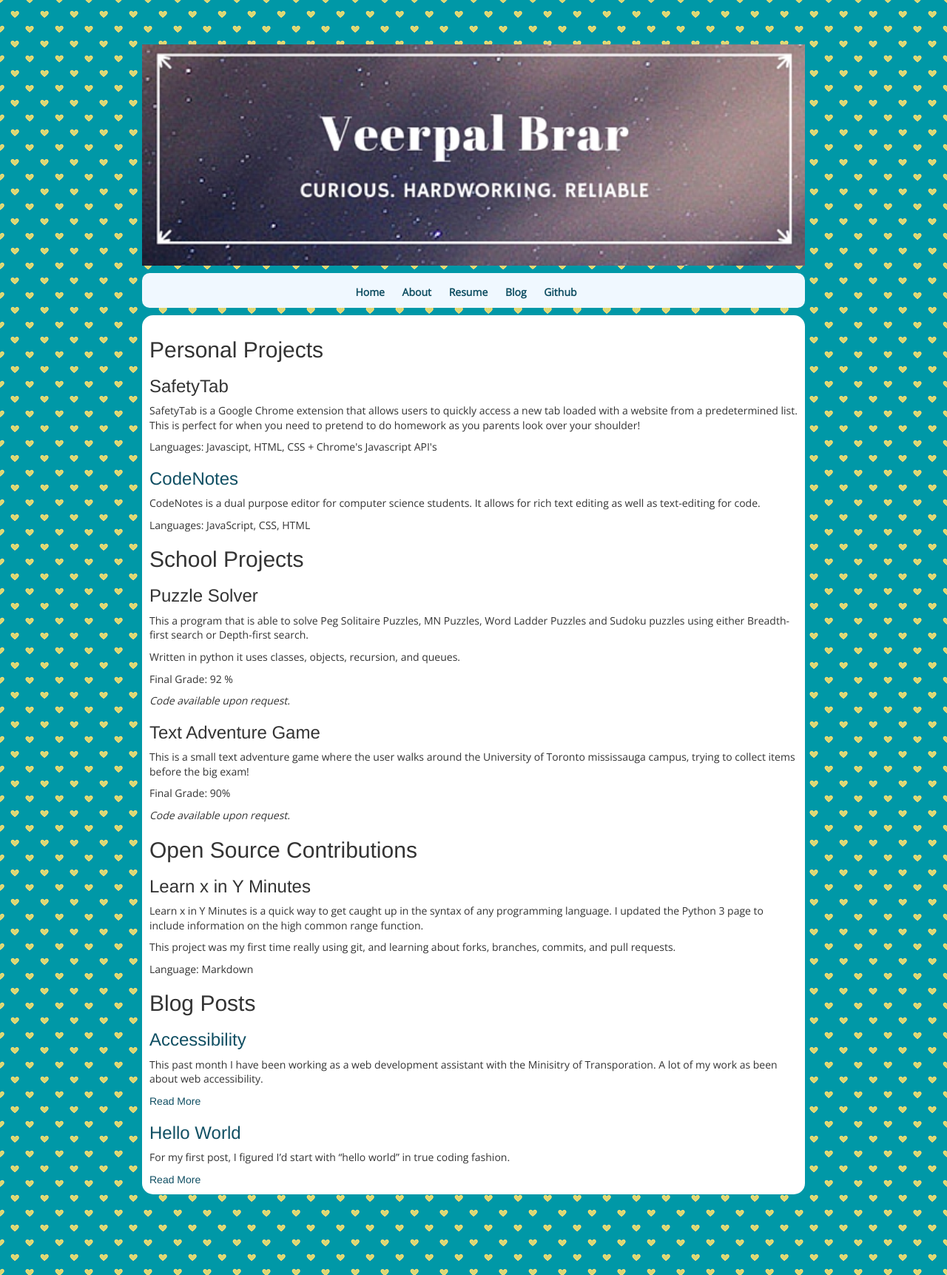
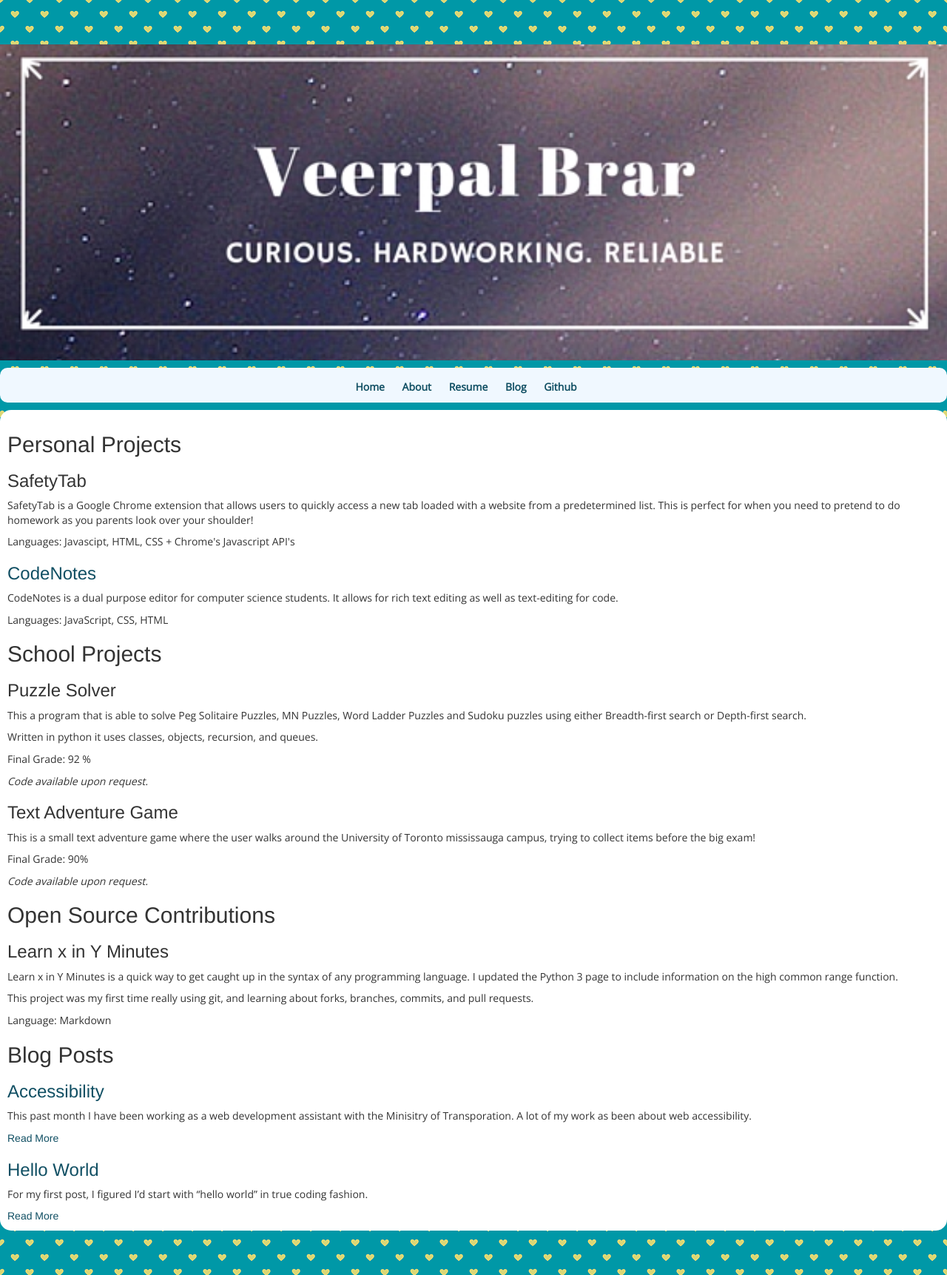
Before and after one commit to VeerpalBrar/VeerpalBrar.github.io, a Jekyll site: the page built from index.html, in a window 1280 px wide. Shown: the whole page at 74% size. Built offline with Jekyll 4.4.1, drawn with Linux system fonts in a browser that asks for light colours.

Commit message:
Change body styling  for small screens (aka mobile)

```diff
--- a/css/main.css
+++ b/css/main.css
@@ -86,17 +86,7 @@ ol, ul {
 }
 
 @media (min-width: 768px) {
-    .container-small {
-        width: 500px;
+    body {
+        width: 100%;
     }
 }
-@media (min-width: 992px) {
-    .container-small {
-        width: 800px;
-    }
-}
-@media (min-width: 1200px) {
-    .container-small {
-        width: 1000px;
-    }
-}
```
